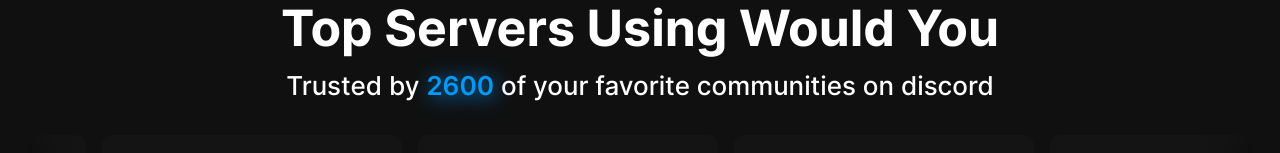
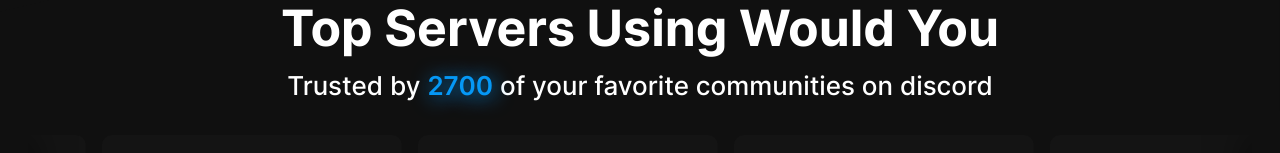
Before and after one commit to luckyklyist/website-would-you, a Next.js app: page / in a window 1280 px wide. Shown: the part 768-921 px from the top of the page. Built offline with nearby package versions, Linux system fonts and the light colour scheme; a web font is replaced by a local one.

Commit message:
Update servercount

```diff
--- a/pages/index.tsx
+++ b/pages/index.tsx
@@ -240,7 +240,7 @@
           <div className="servers-wrapper">
             <h2>Top Servers Using Would You</h2>
             <h3>
-              Trusted by <span>2600</span> of your favorite communities on
+              Trusted by <span>2700</span> of your favorite communities on
               discord
             </h3>
 
```
